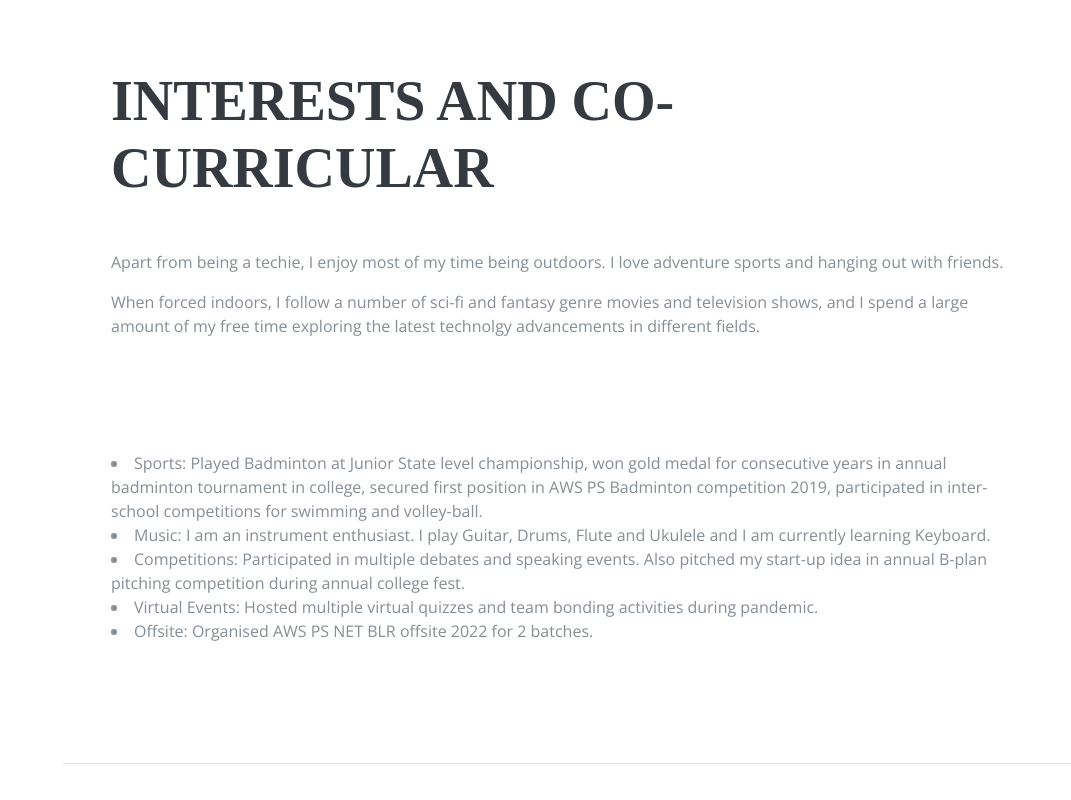
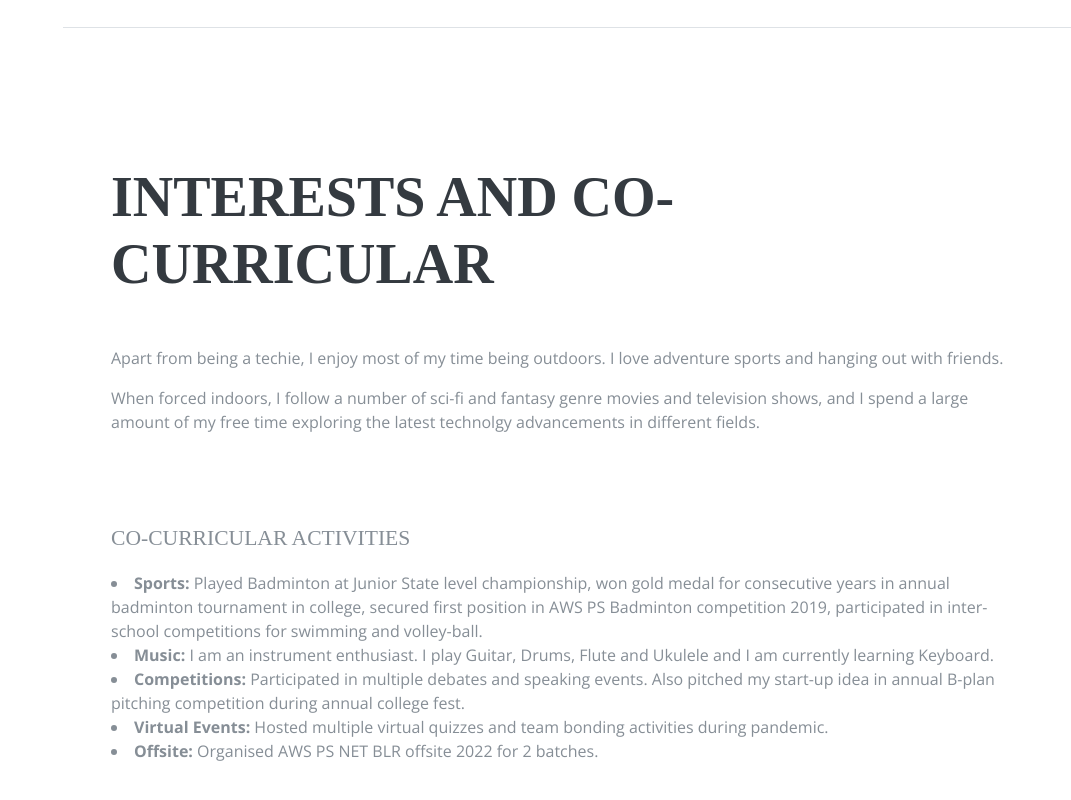
Before and after one commit to sawarnee/sawarnee.github.io, a plain HTML site: page index.html in a window 1280 px wide. Shown: the part 5591-6391 px from the top of the page, without its empty margins (209-1280 px from the left). Before the commit the page ends 6355 px from the top, so only its background shows below. Drawn offline with nearby package versions, Linux system fonts and the light colour scheme; a web font is replaced by a local one.

Commit message:
Update index.html
draft 4

```diff
--- a/index.html
+++ b/index.html
@@ -269,6 +269,8 @@
               AWS Direct Connect </li>
           </ul>
 
+          <div class="mb-3"></div>
+
           <div class="subheading mb-3">Certifications</div>
           <ul class="fa-ul mb-0">
             <li>
@@ -281,6 +283,8 @@
               <i class="fa-li fa fa-trophy text-warning"></i>
               AWS Speaker Certification (Associate level)</li>
           </ul>
+
+          <div class="mb-3"></div>
 
           <div class="subheading mb-3">Contributions</div>
           <ul class="fa-ul mb-0">
@@ -305,6 +309,8 @@
             </li>
           </ul>
 
+          <div class="mb-3"></div>
+
           <div class="subheading mb-3">Awards</div>
           <ul class="fa-ul mb-0">
             <li>
@@ -317,6 +323,8 @@
               <i class="fa-li fa fa-trophy text-warning"></i>
               Most Valuable Player (Q2, 2022)</li>
           </ul>
+
+          <div class="mb-3"></div>
 
           <div class="subheading mb-3">Training Accreditations</div>
           <ul class="fa-ul mb-0">
@@ -413,15 +421,14 @@
           <p>Apart from being a techie, I enjoy most of my time being outdoors. I love adventure sports and hanging out with friends.</p>
           <p class="mb-0">When forced indoors, I follow a number of sci-fi and fantasy genre movies and television shows, and I spend a large amount of my free time exploring the latest technolgy advancements in different fields.</p>
         </div>
-        <div class="my-auto">
+        <div class="subheading mb-3">Co-curricular activities</div>
           <p class="mb-0">
-            <li>Sports: Played Badminton at Junior State level championship, won gold medal for consecutive years in annual badminton tournament in college, secured first position in AWS PS Badminton competition 2019, participated in inter-school competitions for swimming and volley-ball.</li>
-            <li>Music: I am an instrument enthusiast. I play Guitar, Drums, Flute and Ukulele and I am currently learning Keyboard.</li>
-            <li>Competitions: Participated in multiple debates and speaking events. Also pitched my start-up idea in annual B-plan pitching competition during annual college fest.</li>
-            <li>Virtual Events: Hosted multiple virtual quizzes and team bonding activities during pandemic.</li>
-            <li>Offsite: Organised AWS PS NET BLR offsite 2022 for 2 batches.</li>
+            <li><b>Sports:</b> Played Badminton at Junior State level championship, won gold medal for consecutive years in annual badminton tournament in college, secured first position in AWS PS Badminton competition 2019, participated in inter-school competitions for swimming and volley-ball.</li>
+            <li><b>Music:</b> I am an instrument enthusiast. I play Guitar, Drums, Flute and Ukulele and I am currently learning Keyboard.</li>
+            <li><b>Competitions:</b> Participated in multiple debates and speaking events. Also pitched my start-up idea in annual B-plan pitching competition during annual college fest.</li>
+            <li><b>Virtual Events:</b> Hosted multiple virtual quizzes and team bonding activities during pandemic.</li>
+            <li><b>Offsite:</b> Organised AWS PS NET BLR offsite 2022 for 2 batches.</li>
           </p>
-        </div>
       </section>
 
     </div>
```
